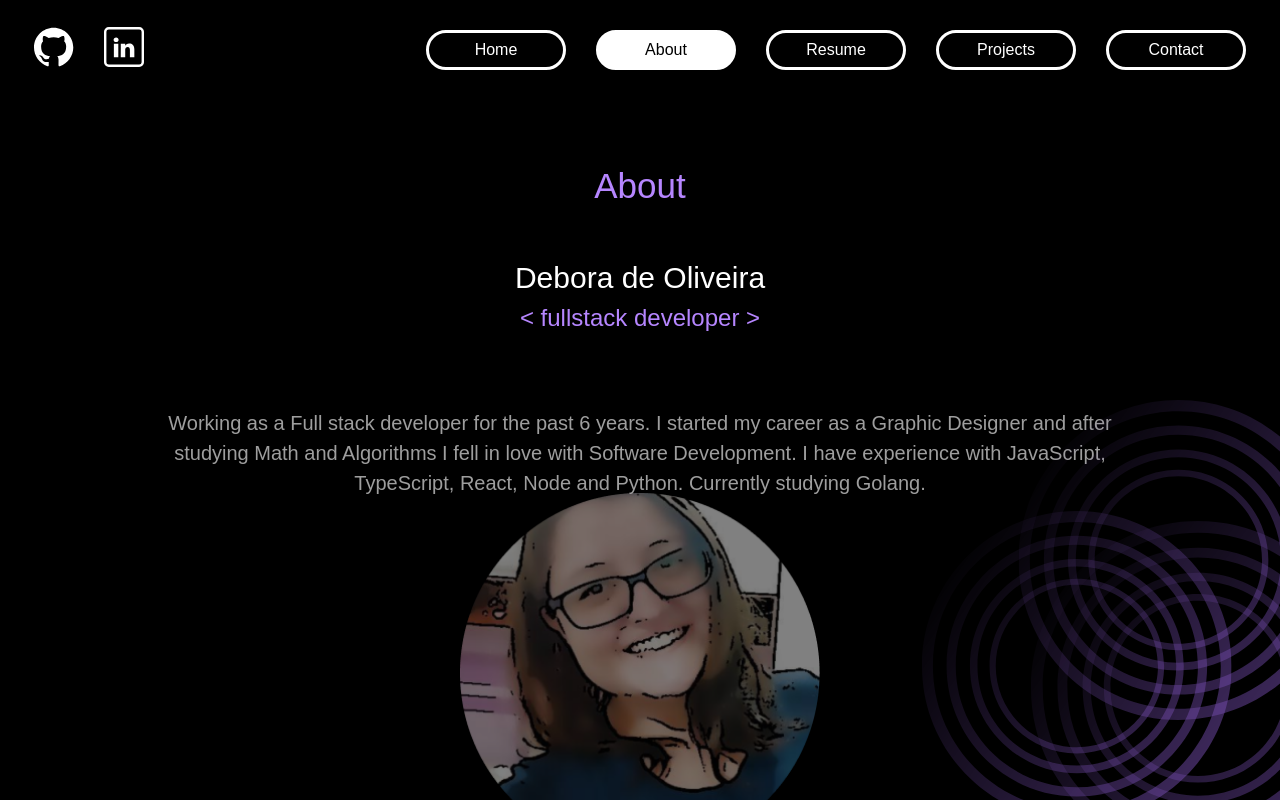
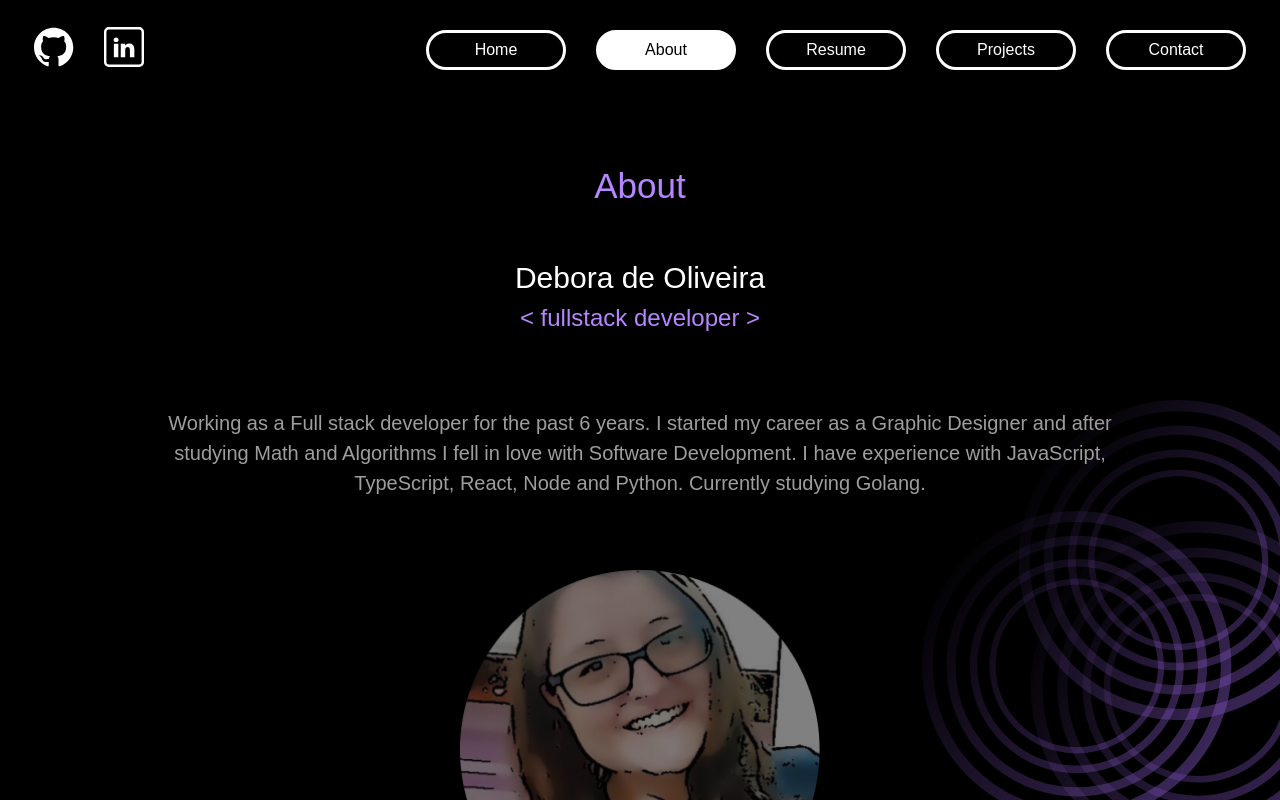
Before and after one commit to deborapoh/website, a Next.js app: page /about in a window 1280 px wide. Built offline with nearby package versions, Linux system fonts and the light colour scheme; a web font is replaced by a local one.

Commit message:
fix about page

```diff
--- a/src/app/(pages)/about/page.tsx
+++ b/src/app/(pages)/about/page.tsx
@@ -14,6 +14,15 @@ const Container = styled(Box)(({ theme }) => ({
   height: `calc(100vh - ${header.height}px)`,
   paddingRight: 34,
   position: 'relative',
+
+  // scroll configuration
+  overflowY: 'scroll',
+  msOverflowStyle: 'none', // for IE and Edge
+  scrollbarWidth: 'none', // for Firefox
+
+  '::-webkit-scrollbar': { // for Chrome, Safari and Opera
+    display: 'none'
+  }
 }))
 
 const WhiteText = styled(Typography)(({ theme }) => ({
@@ -70,6 +79,20 @@ export default function About() {
           Software Development. I have experience with JavaScript, TypeScript, React,
           Node and Python. Currently studying Golang.
         </Body>
+
+        {/* Mobile image */}
+        <Image
+          className="2xl:!hidden"
+          src={backgroundMobilePhoto}
+          alt="description"
+          style={{
+            height: 'auto',
+            width: 360,
+            maxWidth: '95%',
+            // zIndex: itemsZIndex.backgroundAboutPhoto,
+            marginTop: 72,
+          }}
+        />
       </Container>
 
       {/* Desktop image */}
@@ -86,24 +109,6 @@ export default function About() {
           zIndex: itemsZIndex.backgroundAboutPhoto,
         }}
       />
-
-      {/* Mobile image */}
-      <Image
-        className="2xl:!hidden"
-        src={backgroundMobilePhoto}
-        alt="description"
-        style={{
-          position: 'absolute',
-          height: 'auto',
-          width: 360,
-          maxWidth: '95%',
-          bottom: 0,
-          left: 0,
-          right: 0,
-          margin: '0 auto',
-          zIndex: itemsZIndex.backgroundAboutPhoto,
-        }}
-      />
     </>
   )
 }
--- a/src/app/(pages)/layout.tsx
+++ b/src/app/(pages)/layout.tsx
@@ -40,6 +40,7 @@ export default function PagesLayout({
             right: 0,
             height: 650,
             width: 'auto',
+            zIndex: itemsZIndex.backgroundBubbles
           }}
         />
     </>
--- a/src/app/constants.ts
+++ b/src/app/constants.ts
@@ -7,4 +7,5 @@ export const itemsZIndex = {
   projectList: 1,
   backgroundAboutPhoto: 1,
   backgroundLittleBalls: 0,
+  backgroundBubbles: 0,
 }
```
Also changed, not shown: src/app/images/background-mobile-about-photo.png.
